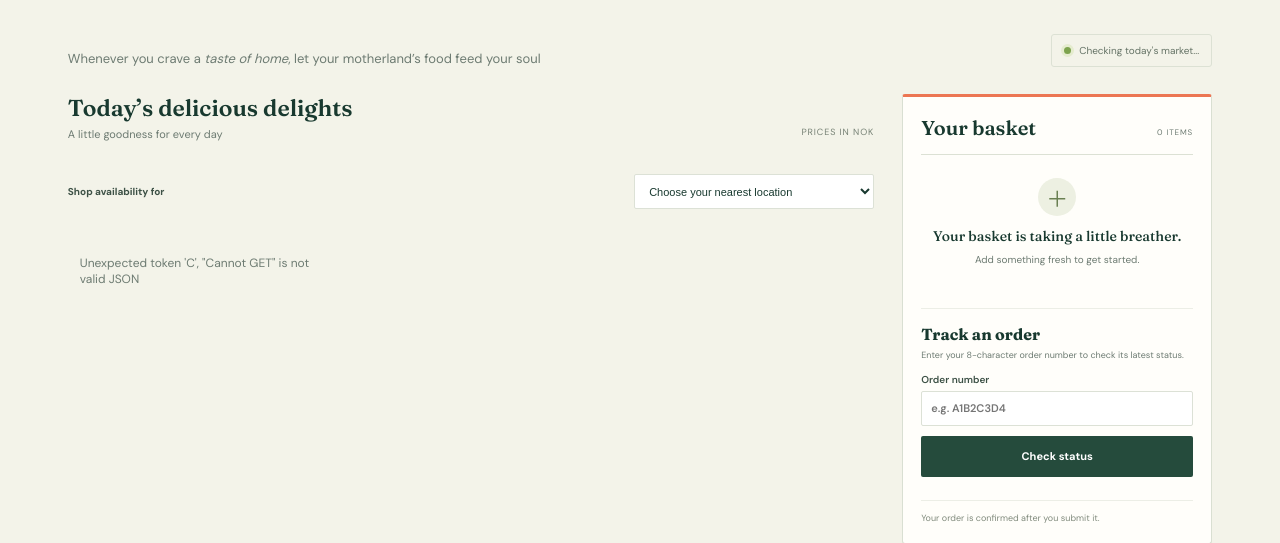
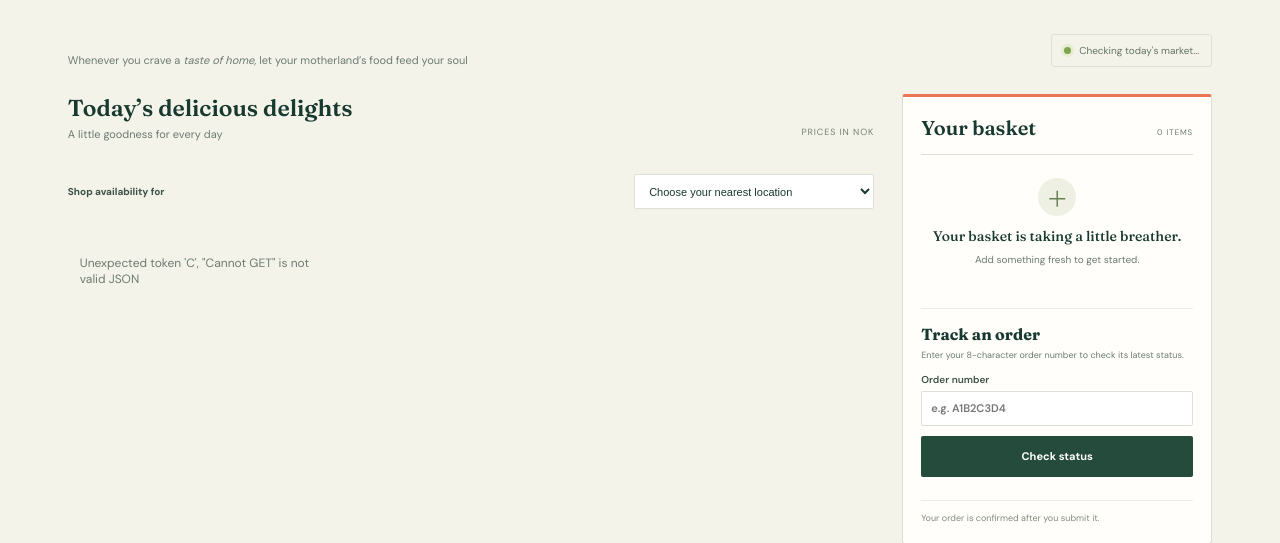
Before and after one commit to Naveen-Kollu/Groceryapp, a Python web app: template templates/index.html in a window 1280 px wide. Shown: the part 114-657 px from the top of the page. Run offline with Jinja, Linux system fonts and the light colour scheme; the template is opened without the code that fills it, so the values that code supplies are empty.

Commit message:
modified diplay content

```diff
--- a/static/styles.css
+++ b/static/styles.css
@@ -40,7 +40,7 @@ button, a { -webkit-tap-highlight-color: transparent; }
 h1, h2, h3, p { margin-top: 0; }
 h1 { margin: 0; font-family: var(--serif); font-size: clamp(32px, 4vw, 48px); font-weight: 500; line-height: 1.13; }
 h1 em { color: #789247; font-weight: 500; }
-.welcome-copy { margin: 9px 0 0; color: var(--muted); font-size: 13px; text-transform: none; }
+.welcome-copy { margin: 5px 0 0; color: var(--muted); font-size: 11px; text-transform: none; }
 .market-note { display: flex; align-items: center; gap: 8px; max-width: 320px; padding: 9px 12px; border: 1px solid var(--line); border-radius: 3px; color: #657366; font-size: 10px; text-align: right; }
 .fresh-dot { width: 7px; height: 7px; flex: 0 0 7px; border-radius: 50%; background: #7da34e; box-shadow: 0 0 0 3px #e5eccf; }
 .shop-layout { display: grid; grid-template-columns: minmax(0, 1fr) 310px; align-items: start; gap: 28px; }
```
